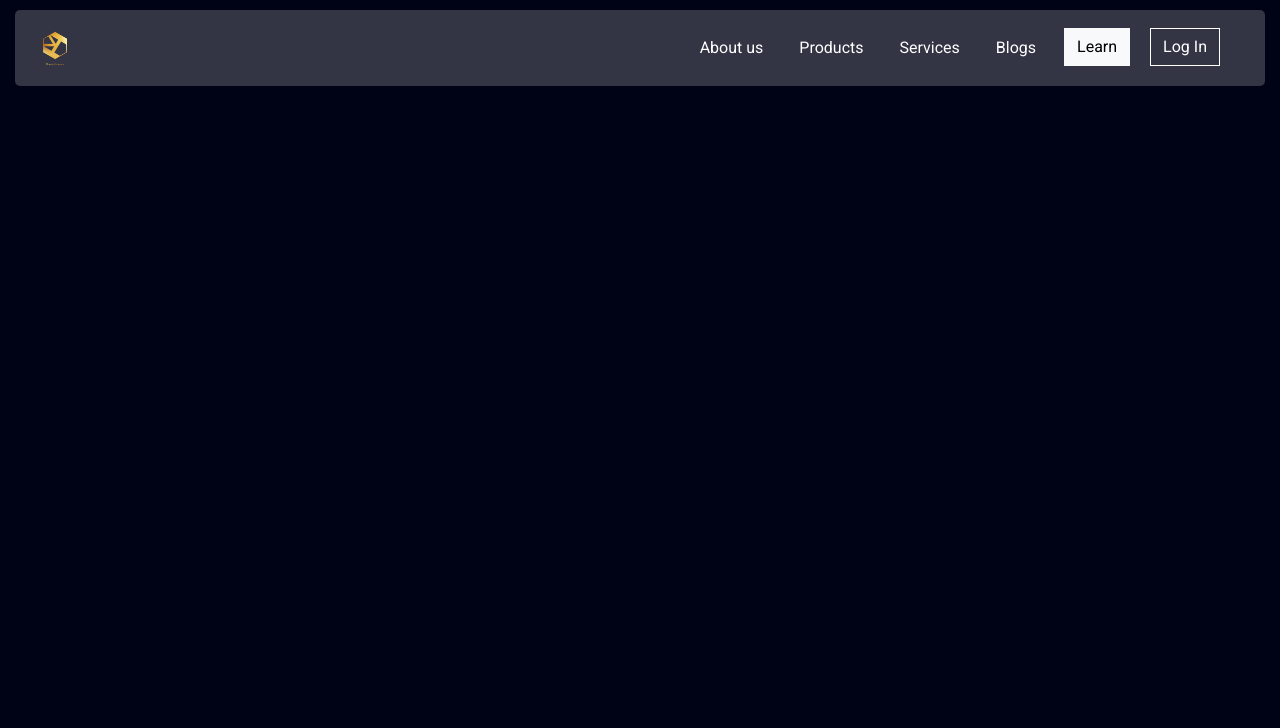
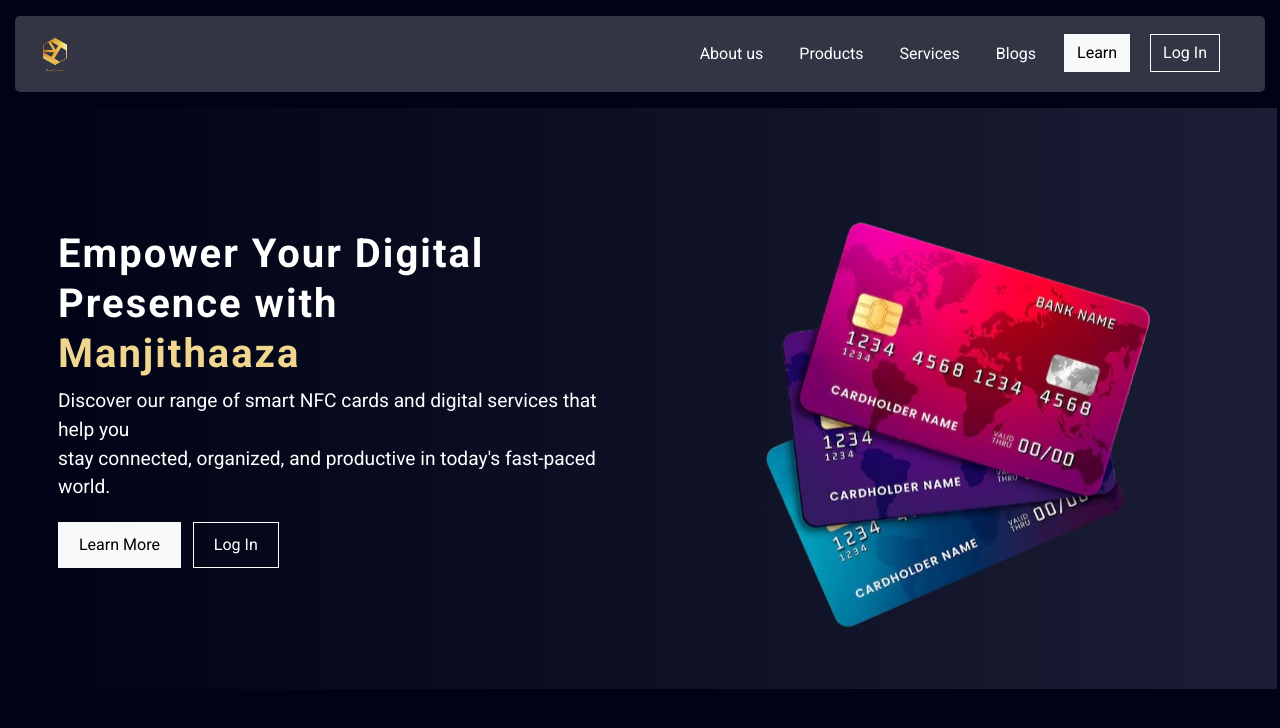
Before and after one commit to Uditha20/NFC-WEB, a PHP site: page / in a window 1280 px wide. Shown: the top 728 px of the page. Run offline with PHP 8.4, Linux system fonts and the light colour scheme.

Commit message:
hero section

```diff
--- a/css/style.css
+++ b/css/style.css
@@ -8,7 +8,7 @@
   background-color: var(--main-color);
   color: var(--text-color);
   font-family: "Roboto", sans-serif;
-  margin-top: 10px;
+  margin-top: 0;
   padding: 0;
 }
 
@@ -35,6 +35,8 @@
   color: var(--text-color);
   z-index: 2;
   padding: 8px 15px;
+
+
 }
 
 .navbar-nav .nav-item {
@@ -65,3 +67,53 @@
 .container-fluid {
   padding: 0 15px;
 }
+
+
+.hero-section {
+    background: linear-gradient(to right, var(--main-color), #1b1e34);
+    padding: 35px;
+    color: var(--text-color);
+    height: auto;
+}
+
+.hero-section h2 {
+    font-size: 2.5rem;
+    font-weight: 700;
+    letter-spacing: 2px;
+    line-height: 50px;
+}
+
+.hero-section .highlight {
+    color: var(--highlight-color);
+}
+
+.hero-section p {
+    font-size: 1.2rem;
+    margin-bottom: 20px;
+}
+
+.hero-section .btn {
+    padding: 10px 20px;
+    font-size: 1rem;
+}
+
+.hero-section .btn-light {
+    margin-right: 10px;
+}
+
+.hero-section img {
+    max-width: 100%;
+    height: auto;
+}
+@keyframes upAndDown {
+    0%, 100% {
+        transform: translateY(0);
+    }
+    50% {
+        transform: translateY(-10px);
+    }
+}
+
+.hero-section img {
+    animation: upAndDown 3s ease-in-out infinite;
+}
--- a/index.html
+++ b/index.html
@@ -30,8 +30,9 @@
     <link rel="stylesheet" href="./css/style.css" />
   </head>
   <body>
-    <div class="container-fluid">
-        <nav class="navbar navbar-expand-lg ">
+    <!-- nav bar -->
+    <div class="container-fluid mt-3">
+      <nav class="navbar navbar-expand-lg">
         <div class="container-fluid">
           <button
             class="navbar-toggler"
@@ -45,8 +46,9 @@
             <span class="navbar-toggler-icon"></span>
           </button>
           <div class="collapse navbar-collapse" id="navbarTogglerDemo01">
-                    <a class="navbar-brand" href="#"><img src="./asset/img/navlogo.png" alt=""
-                      ></a>
+            <a class="navbar-brand" href="#"
+              ><img src="./asset/img/navlogo.png" alt=""
+            /></a>
             <ul class="navbar-nav ms-auto mb-2 mb-lg-0">
               <li class="nav-item">
                 <a class="nav-link" aria-current="page" href="#">About us</a>
@@ -64,13 +66,40 @@
                 <button type="button" class="btn btn-light">Learn</button>
               </li>
               <li class="nav-item">
-                            <button type="button" class="btn btn-outline-light">Log In</button>
+                <button type="button" class="btn btn-outline-light">
+                  Log In
+                </button>
               </li>
             </ul>
           </div>
         </div>
       </nav>
-
+    </div>
+    <!-- hero section -->
+    <div class="container-fluid mt-3">
+      <div class="row hero-section align-items-center">
+        <div class="col-md-6" style="padding-left: 20px;">
+          <h2>
+            Empower Your Digital <br />Presence with <br />
+            <span class="highlight" style="color: #f1d68f">Manjithaaza</span>
+          </h2>
+          <p>
+            Discover our range of smart NFC cards and digital services that help
+            you <br />
+            stay connected, organized, and productive in today's fast-paced
+            world.
+          </p>
+          <button type="button" class="btn btn-light me-2">Learn More</button>
+          <button type="button" class="btn btn-outline-light">Log In</button>
+        </div>
+        <div class="col-md-6 d-flex justify-content-center align-items-center">
+          <img
+            src="./asset/img/hero-section.png"
+            class="img-fluid"
+            alt="Hero Section Image"
+          />
+        </div>
+      </div>
     </div>
   </body>
 </html>
```
Also changed, not shown: asset/img/hero-section.png (added). Lines whose indentation alone changed are shown as unchanged.
